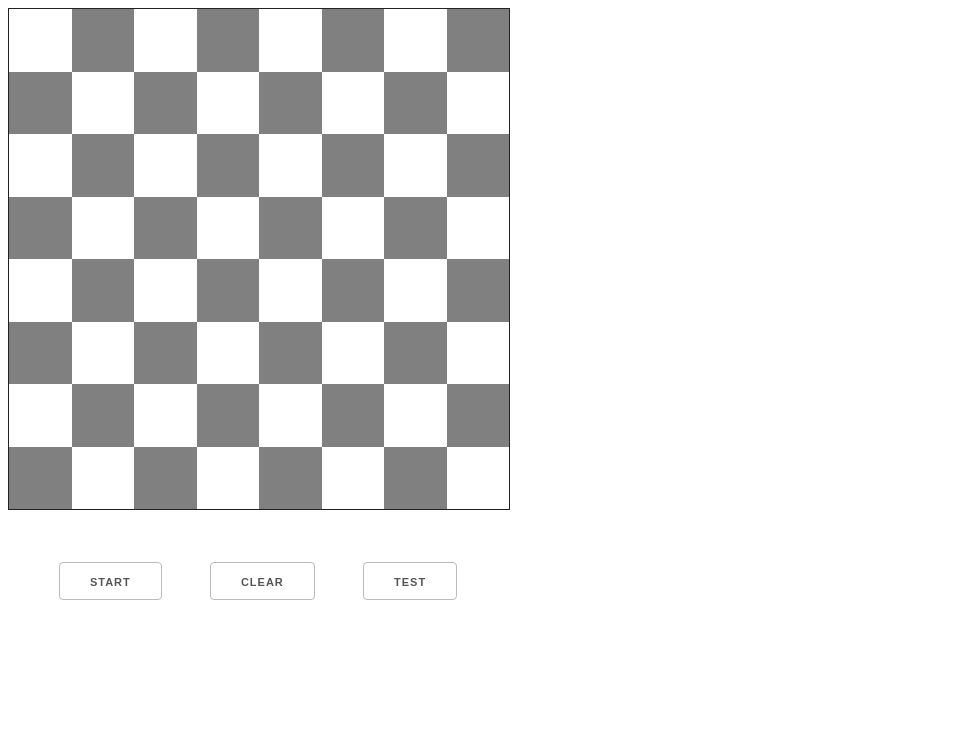
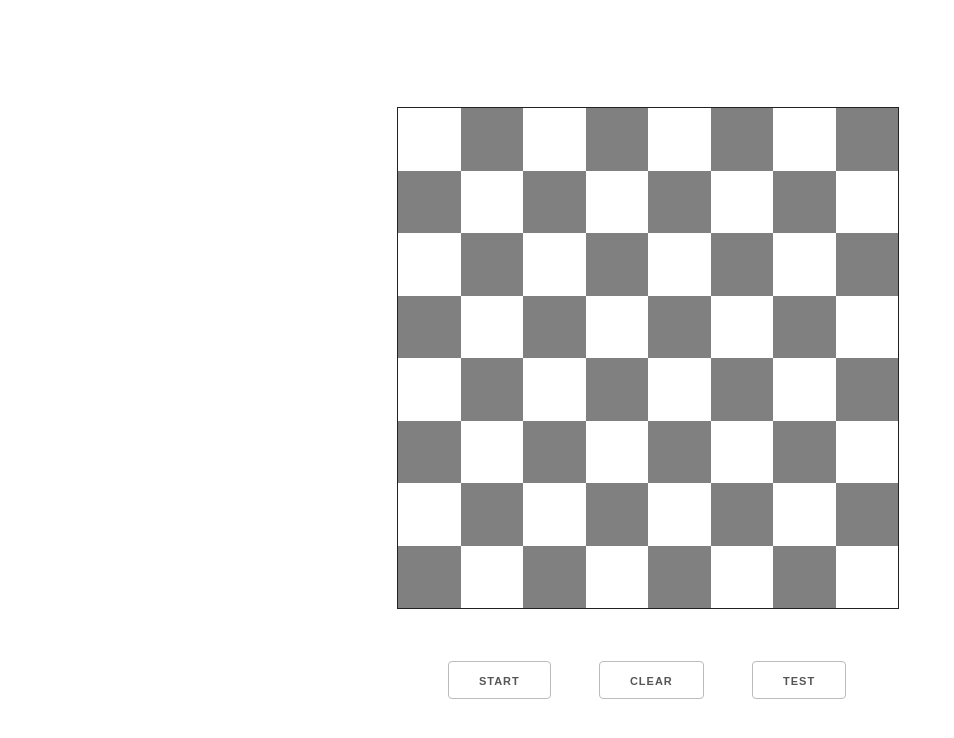
Before and after one commit to joonassuo/chessboard, a plain HTML site: page index.html in a window 1280 px wide. Shown: the whole page, without its empty margins (0-954 px from the left). Drawn offline with nearby package versions, Linux system fonts and the light colour scheme.

Commit message:
minor ui changes

```diff
--- a/style.css
+++ b/style.css
@@ -1,3 +1,10 @@
+body {
+    position: absolute;
+    top: 50%;
+    left: 50%;
+    transform: translate(-50%, -50%);
+}
+
 #grid {
     display: flex;
     flex-direction: row;
```
